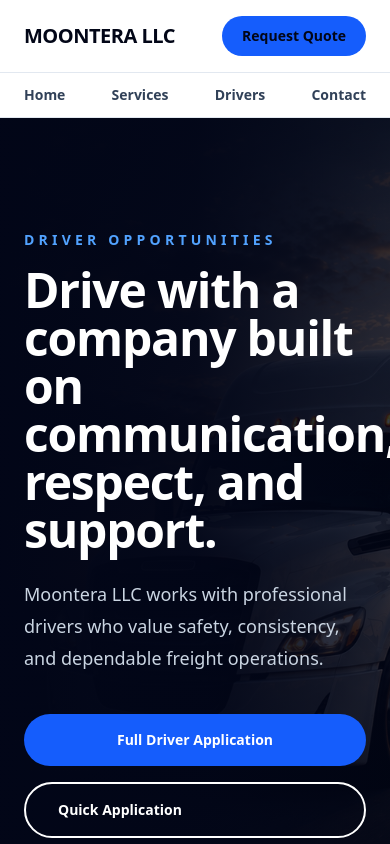
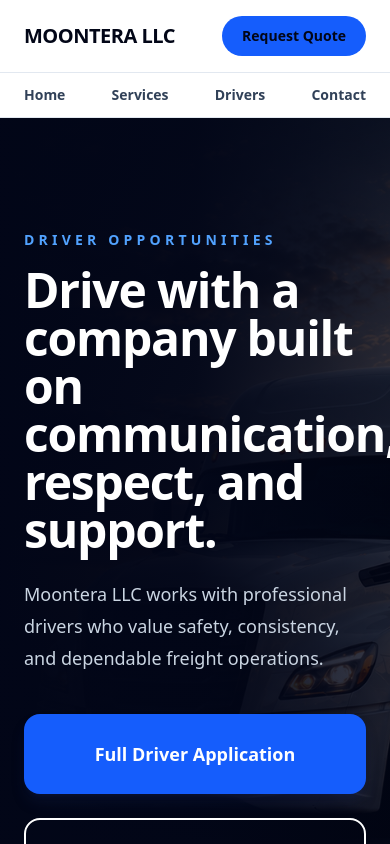
Before and after one commit to hamdamme/moontera-web, a Next.js app: page /drivers in a window 390 px wide. Shown: the top 844 px of the page. Built offline with nearby package versions, Linux system fonts and the light colour scheme.

Commit message:
Make driver application buttons equal sized and responsive

```diff
--- a/app/drivers/page.tsx
+++ b/app/drivers/page.tsx
@@ -39,17 +39,17 @@
             consistency, and dependable freight operations.
           </p>
 
-          <div className="mt-10 flex flex-col gap-4 sm:flex-row">
+          <div className="mt-10 grid w-full max-w-[824px] grid-cols-1 gap-6 sm:grid-cols-2">
             <Link
               href="/apply"
-              className="rounded-full bg-blue-600 px-8 py-4 text-center text-sm font-bold text-white hover:bg-blue-700"
+              className="inline-flex min-h-20 w-full items-center justify-center rounded-2xl bg-blue-600 px-6 py-5 text-center text-lg font-bold text-white shadow-lg shadow-blue-950/30 transition-colors hover:bg-blue-700 focus-visible:outline focus-visible:outline-2 focus-visible:outline-offset-4 focus-visible:outline-blue-400"
             >
               Full Driver Application
             </Link>
 
             <Link
               href="/application/details"
-              className="rounded-full border-2 border-white bg-transparent px-8 py-4 text-sm font-bold text-white transition hover:bg-white hover:text-slate-950"
+              className="inline-flex min-h-20 w-full items-center justify-center rounded-2xl border-2 border-white bg-transparent px-6 py-5 text-center text-lg font-bold text-white transition-colors hover:bg-white hover:text-slate-950 focus-visible:outline focus-visible:outline-2 focus-visible:outline-offset-4 focus-visible:outline-white"
             >
               Quick Application
             </Link>
```
